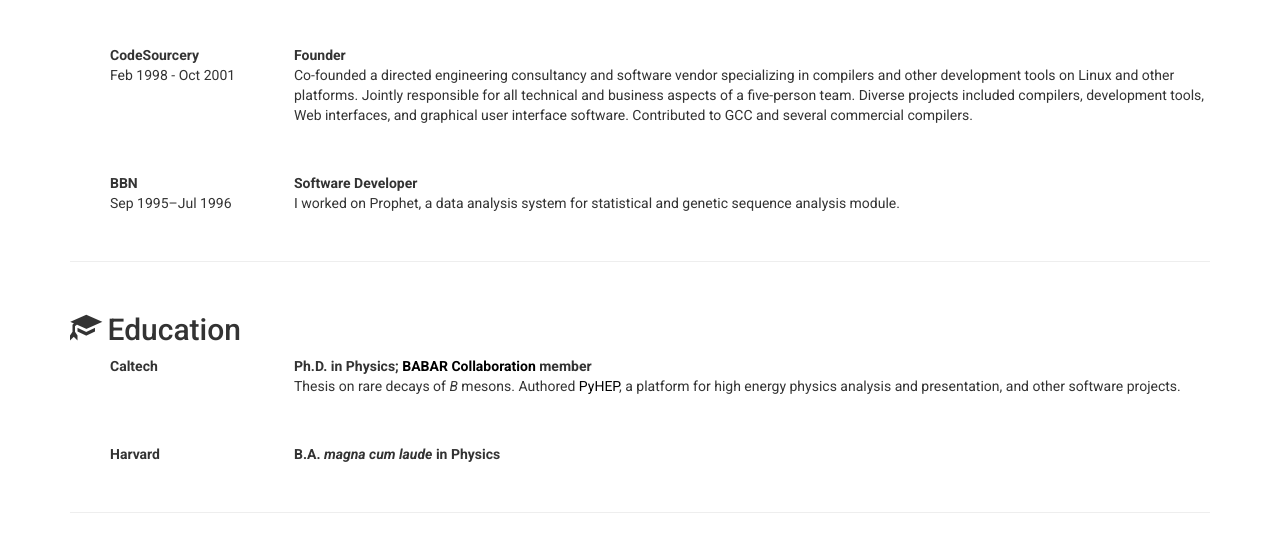
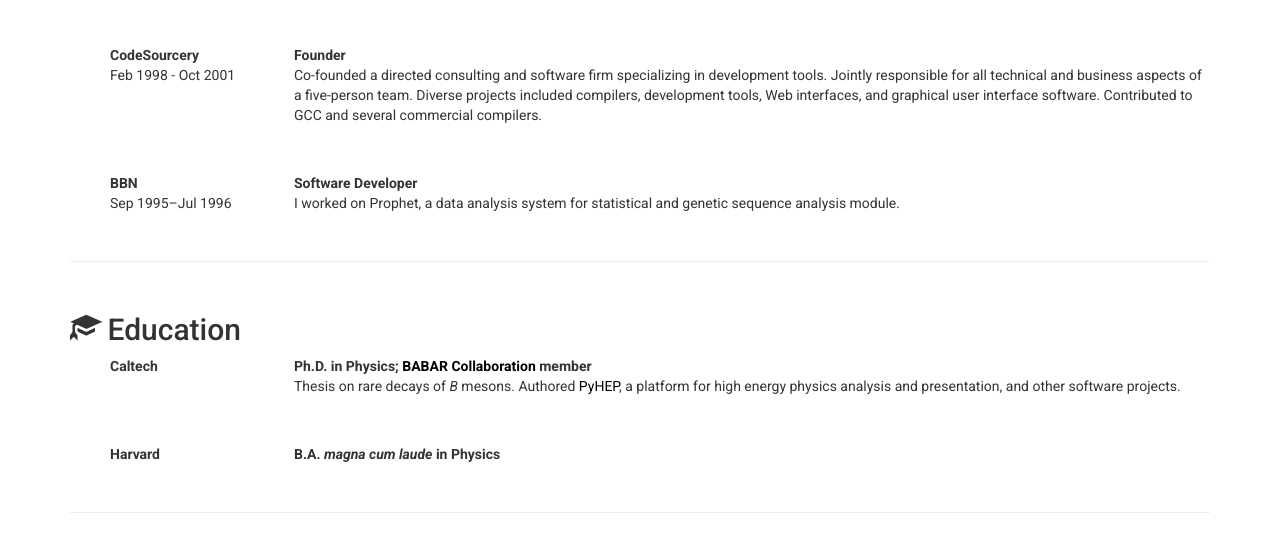
Before and after one commit to alexhsamuel/alexhsamuel.github.io, a plain HTML site: page resume-finance.html in a window 1280 px wide. Shown: the part 1665-2223 px from the top of the page. Drawn offline with nearby package versions, Linux system fonts and the light colour scheme.

Commit message:
Wording.

```diff
--- a/resume-finance.html
+++ b/resume-finance.html
@@ -261,11 +261,10 @@
      <div class="right">
       <div class="post">Founder</div>
       <p>
-       Co-founded a directed engineering consultancy and software vendor
-       specializing in compilers and other development tools on Linux and other
-       platforms.  Jointly responsible for all technical and business aspects of
-       a five-person team.  Diverse projects included compilers, development
-       tools, Web interfaces, and graphical user interface software.
+       Co-founded a directed consulting and software firm specializing in
+       development tools.  Jointly responsible for all technical and business
+       aspects of a five-person team.  Diverse projects included compilers,
+       development tools, Web interfaces, and graphical user interface software.
        Contributed to GCC and several commercial compilers.
       </p>
      </div>
```
